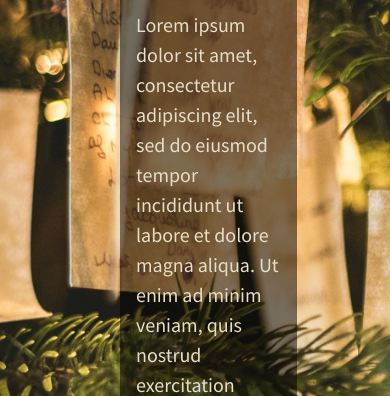
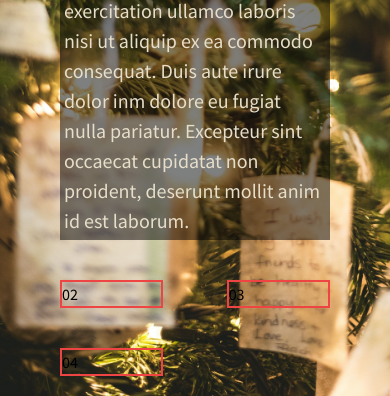
Before and after one commit to ToniHalmetoja/santas-workshop, a website: page public/index.html in a window 390 px wide. Shown: the part 448-844 px from the top of the page. Drawn offline with Linux system fonts and the light colour scheme.

Commit message:
Improved responsivity
Also adjusted margins for large displays, looks more like spec now.

```diff
--- a/public/index.html
+++ b/public/index.html
@@ -55,8 +55,8 @@
 
     </nav>
     <main class="font-body bg-[url('background.jpeg')] bg-cover bg-no-repeat">
-        <div class="flex flex-row justify-evenly flex-wrap mx-20">
-            <section class="basis-1/3 m-10 bg-backgroundTransparent p-4">
+        <div class="flex flex-row justify-between flex-wrap mx-10">
+            <section class="lg:basis-2/5 m-5 lg:ml-20 bg-backgroundTransparent p-1 lg:p-4">
 
                 <h2 class="text-crayolasGold text-h3 font-menu">Ever wondered what Santa does when it’s not Christmas?</h2>
 
@@ -65,9 +65,9 @@
                 </p>
 
             </section>
-            <section class="basis-1/3 m-10 border-2 border-red-500">02</section>
-            <section class="basis-1/3 m-10 border-2 border-red-500">03</section>
-            <section class="basis-1/3 m-10 border-2 border-red-500">04</section>
+            <section class="basis-1/3 m-5 lg:mr-20 border-2 border-red-500">02</section>
+            <section class="basis-1/3 m-5 lg:ml-20 border-2 border-red-500">03</section>
+            <section class="basis-1/3 m-5 lg:mr-20 border-2 border-red-500">04</section>
         </div>
     </main>
     <footer>
```
Also changed, not shown: public/styles.css.
